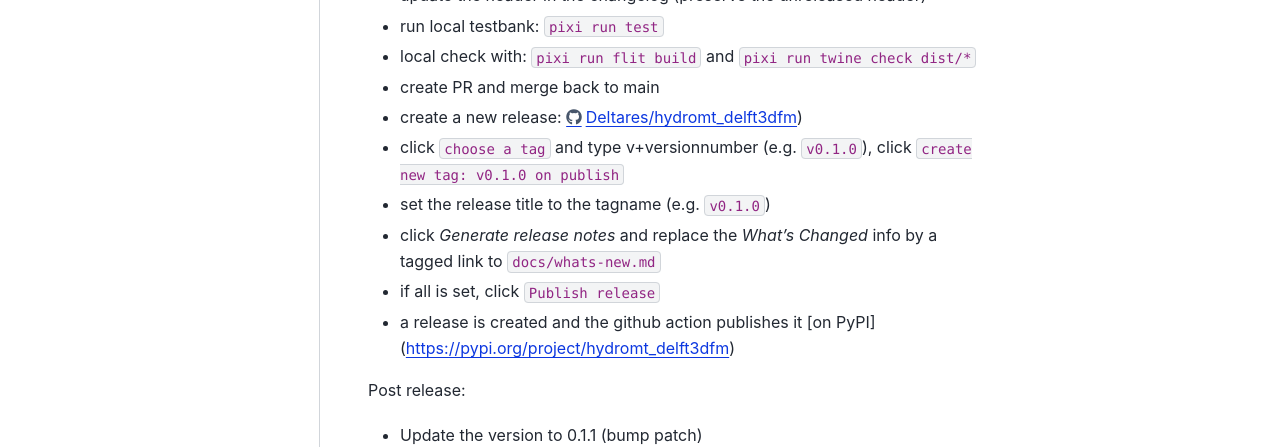
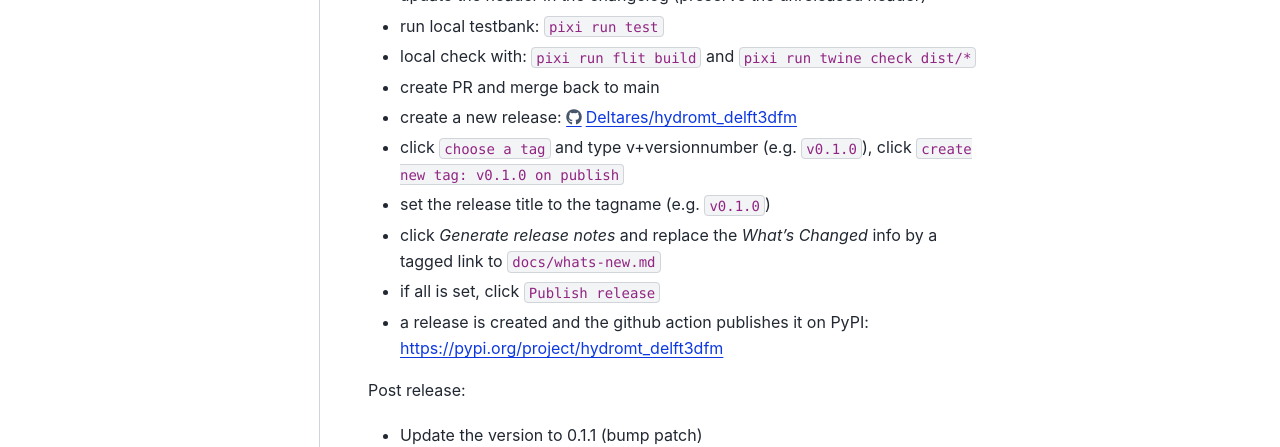
Before and after one commit to Deltares/hydromt_delft3dfm, a Sphinx documentation site: the page built from docs/dev_guide/release.rst, in a window 1280 px wide and 1122 px high. Shown: the part 423-870 px from the top of the window. Built offline with Sphinx 7.4.7 and the PyData theme 0.15.4, drawn with Linux system fonts in a browser that asks for light colours; pages that are not in the unit, such as notebooks, are missing from menus.

```diff
--- a/docs/dev_guide/release.rst
+++ b/docs/dev_guide/release.rst
@@ -11,12 +11,12 @@ Release steps:
 * run local testbank: ``pixi run test``
 * local check with: ``pixi run flit build`` and ``pixi run twine check dist/*``
 * create PR and merge back to main
-* create a new release: https://github.com/Deltares/hydromt_delft3dfm/releases/new)
+* create a new release: https://github.com/Deltares/hydromt_delft3dfm/releases/new
 * click ``choose a tag`` and type v+versionnumber (e.g. ``v0.1.0``), click ``create new tag: v0.1.0 on publish``
 * set the release title to the tagname (e.g. ``v0.1.0``)
 * click `Generate release notes` and replace the `What's Changed` info by a tagged link to ``docs/whats-new.md``
 * if all is set, click ``Publish release``
-* a release is created and the github action publishes it [on PyPI](https://pypi.org/project/hydromt_delft3dfm)
+* a release is created and the github action publishes it on PyPI: https://pypi.org/project/hydromt_delft3dfm
 
 Post release:
 
```
